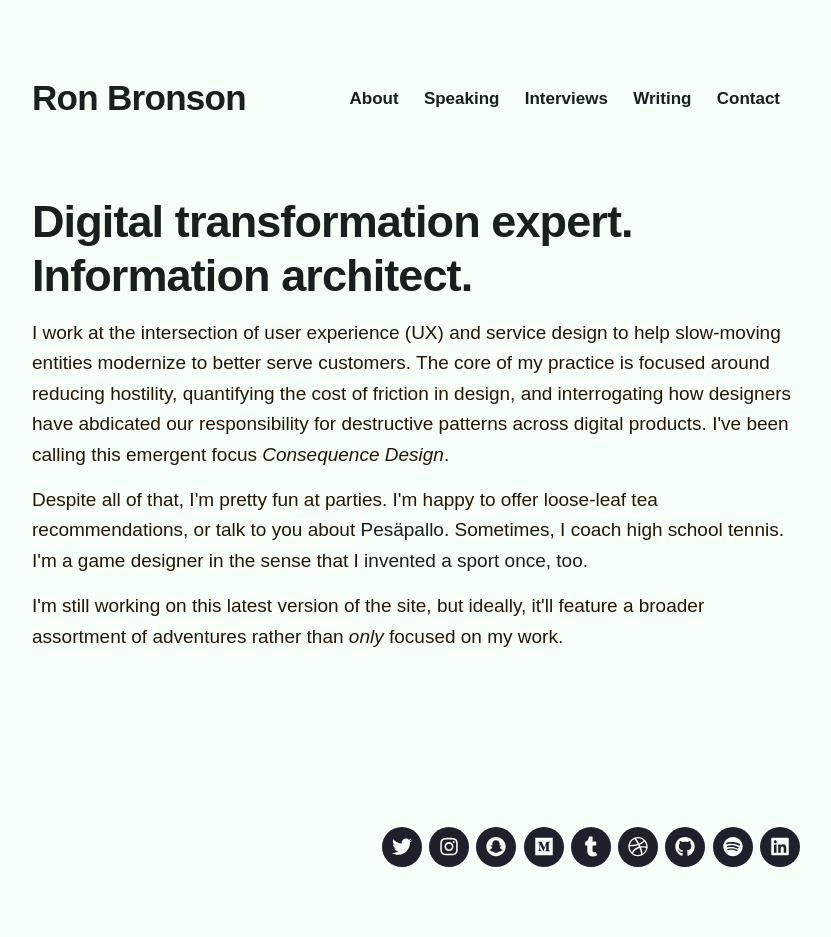
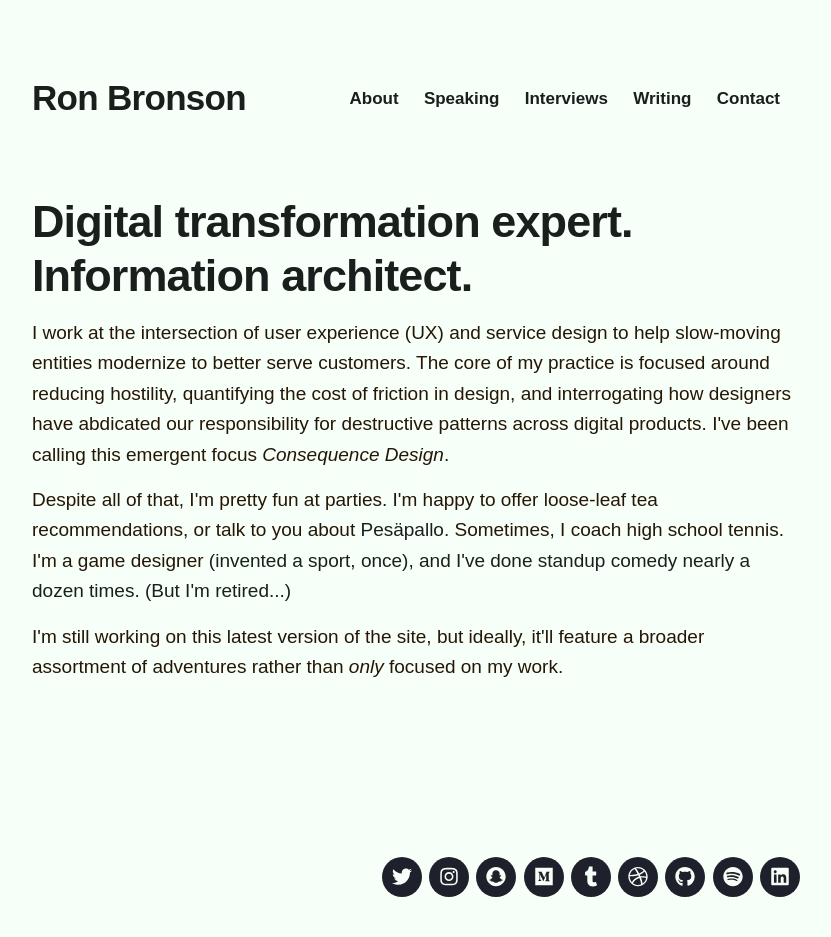
Before and after one commit to quarterback/2020-home, a Jekyll site: the page built from index.html, in a window 1280 px wide. Shown: the whole page, without its empty margins (224-1055 px from the left). Built offline with Jekyll 4.4.1, drawn with Linux system fonts in a browser that asks for light colours; nearby versions of some CDN libraries; some web fonts are replaced; before the commit the page ends 907 px from its top, so only the background shows below that.

Commit message:
Update index.html

```diff
--- a/index.html
+++ b/index.html
@@ -13,7 +13,7 @@ featured_image: /images/social.jpg
 		<p>I work at the intersection of user experience (UX) and service design to help slow-moving entities modernize to better serve customers. The core of my practice is focused around reducing hostility, quantifying the cost of friction in design, and interrogating how designers have abdicated our responsibility for destructive patterns across digital products. I've been calling this emergent focus <em>Consequence Design</em>. </p>
 
 		<p>Despite all of that, I'm pretty fun at parties. I'm happy to offer loose-leaf tea recommendations, or talk to you about <a href="https://www.youtube.com/watch?v=H_navSFGj0I">Pesäpallo.</a>
-		Sometimes, I coach high school tennis. I'm a game designer in the sense that I <a href="https://en.wikipedia.org/wiki/Tennis_polo">invented a sport once, too. </a>
+		Sometimes, I coach high school tennis. I'm a game designer <a href="https://en.wikipedia.org/wiki/Tennis_polo">(invented a sport, once), and I've done standup comedy nearly a dozen times. (But I'm retired...) </a>
 
 		<p>I'm still working on this latest version of the site, but ideally, it'll feature a broader assortment of adventures rather than <em>only</em> focused on my work.</p>
 		</p>
```
